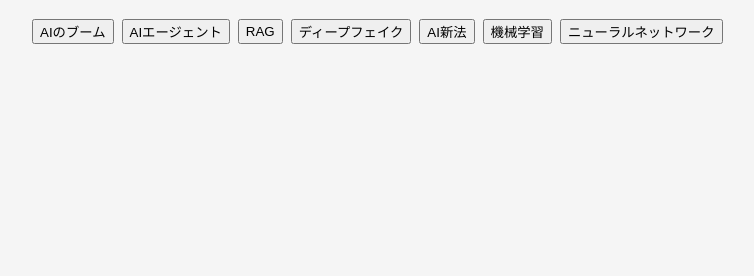
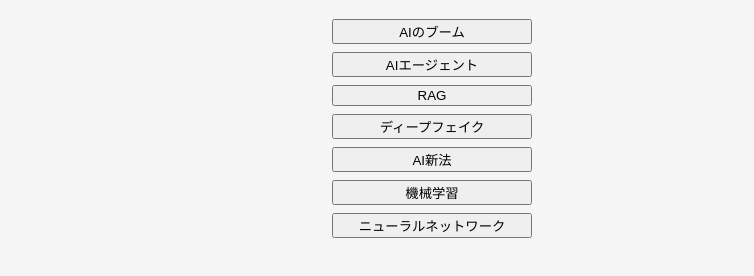
Before and after one commit to matsukappa/quiz, a plain HTML site: page index.html in a window 1280 px wide. Shown: the part 90-366 px from the top of the page, without its empty margins (208-962 px from the left). Drawn offline with Linux system fonts and the light colour scheme.

Commit message:
Add files via upload

```diff
--- a/style.css
+++ b/style.css
@@ -20,9 +20,9 @@ h1 {
 
 .button-area {
   display: flex;
-  flex-direction: wrap;
+  flex-direction: column;
   gap: 8px;
-  max-width: 800px;
+  max-width: 200px;
   margin: 0 auto;
 }
 
```
